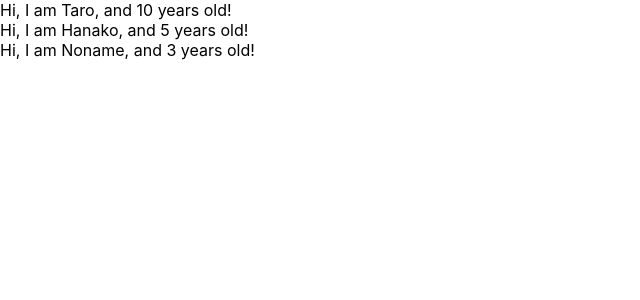
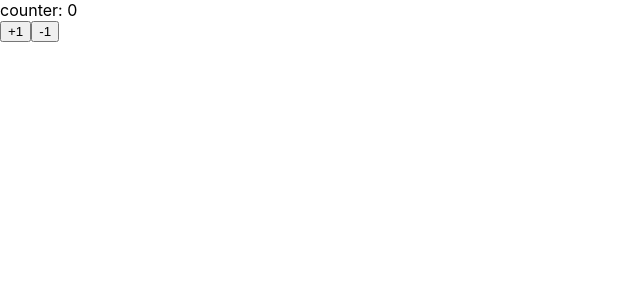
Before and after one commit to indy33817719/udemy-react-redux-crud-application, a React (Create React App) app: page / in a window 1280 px wide. Shown: the top 300 px of the page, without its empty margins (0-640 px from the left). Built offline with nearby package versions, Linux system fonts and the light colour scheme.

Commit message:
learn state and setstate i Please enter the commit message for your changes. Lines starting

```diff
--- a/src/App.js
+++ b/src/App.js
@@ -1,30 +1,33 @@
-import React from 'react';
-import PropTypes from 'prop-types';
+import React, {Component} from 'react';
 
-const App = () => {
-    const profiles = [
-        {name: 'Taro', age: 10 },
-        {name: 'Hanako', age: 5 },
-        {name: 'Noname', age: 3}
-    ]
-    return (
-    <div>
-        {
-            profiles.map((profile, index) => {
-                return <User name={profile.name} age={profile.age} key={index}/>
-            })
-        }
-    </div>
-    )
-}
+const App = () => (<Counter></Counter>)
 
-const User = (props) => {
-    return <div>Hi, I am {props.name}, and {props.age} years old! </div>
-}
+class Counter extends Component {
+    constructor(props) {
+        super(props);
+        console.log(this.state);
+        this.state = {count: 0}
+    }
 
-User.propTypes = {
-    name: PropTypes.string,
-    age: PropTypes.number.isRequired
+    handlePlusButton = () => {
+        this.setState({count: this.state.count + 1})
+    };
+
+    handleMinusButton = () => {
+        this.setState({count: this.state.count - 1})
+    }
+
+
+    render() {
+        return (
+            <React.Fragment>
+                <div>counter: {this.state.count}</div>
+                <button onClick={this.handlePlusButton}>+1</button>
+                <button onClick={this.handleMinusButton}>-1</button>
+            </React.Fragment>
+
+        )
+    };
 }
 
 export default App;
```
